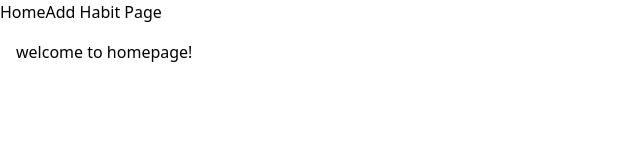
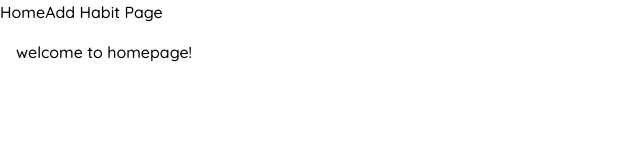
Before and after one commit to Rumeysa-koseoglu/daily-habits-tracker, a React (Vite) app: page /home in a window 1280 px wide. Shown: the top 160 px of the page, without its empty margins (0-640 px from the left). Built offline with nearby package versions, Linux system fonts and the light colour scheme.

Commit message:
chore: add Google Fonts and define custom font utility class

```diff
--- a/index.html
+++ b/index.html
@@ -1,7 +1,11 @@
-<!doctype html>
+<!DOCTYPE html>
 <html lang="en">
   <head>
     <meta charset="UTF-8" />
+    <link
+      href="https://fonts.googleapis.com/css2?family=Quicksand:wght@500..700&display=swap"
+      rel="stylesheet"
+    />
     <link rel="icon" type="image/svg+xml" href="/vite.svg" />
     <meta name="viewport" content="width=device-width, initial-scale=1.0" />
     <title>daily-habits-tracker</title>
--- a/src/App.css
+++ b/src/App.css
@@ -0,0 +1,3 @@
+.font-quicksand {
+  font-family: "Quicksand";
+}
--- a/src/App.jsx
+++ b/src/App.jsx
@@ -6,14 +6,14 @@ import Layout from "./components/Layout";
 
 function App() {
   return (
-    <>
+    <div className=" font-quicksand">
       <Layout>
         <Routes>
           <Route path="/home" element={<HomePage />} />
           <Route path="/add-habit" element={<AddHabitPage />} />
         </Routes>
       </Layout>
-    </>
+    </div>
   );
 }
 
```
